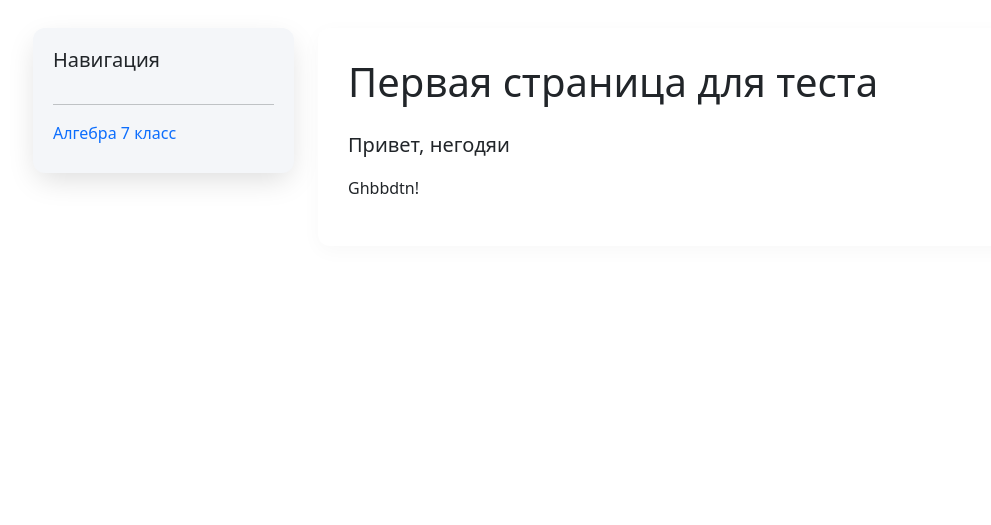
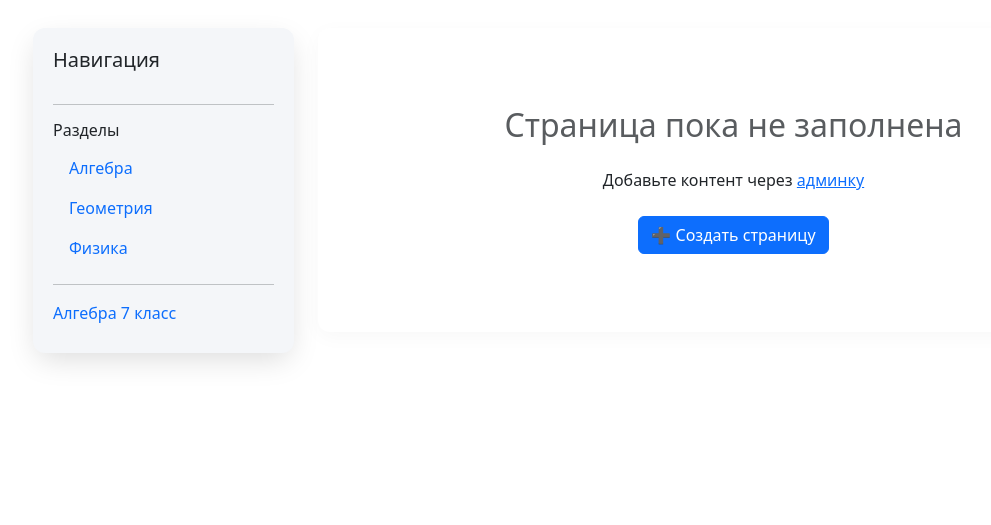
Before and after one commit to mikebeznosov/school_test, a Django app: page / in a window 1280 px wide. Shown: the part 56-581 px from the top of the page, without its empty margins (49-1040 px from the left). Run offline with Django 5.2, Linux system fonts and the light colour scheme; data comes from the database, SQL or seed files in the repository; both versions use the stored data as it was after the commit; data that the repository does not hold is empty; some libraries are stand-ins or nearby versions.

Commit message:
initial_commit вывод времени вывод времени1 2

```diff
--- a/testsystem/models.py
+++ b/testsystem/models.py
@@ -92,8 +92,15 @@ class SidebarLink(models.Model):
 
 
 class SitePage(models.Model):
+    SUBJECT_CHOICES = [
+        ('algebra', 'Алгебра'),
+        ('geometry', 'Геометрия'),
+        ('physics', 'Физика'),
+    ]
+
     title = models.CharField("Заголовок страницы", max_length=200)
     slug = models.SlugField("URL (slug)", max_length=200, unique=True, blank=True)
+    subject = models.CharField("Предмет", max_length=20, choices=SUBJECT_CHOICES, default='algebra')
     lead = models.TextField("Вступительная часть", blank=True)
     body = RichTextField("Основной текст", blank=True)
     image = models.ImageField("Изображение", upload_to='page_images/', blank=True, null=True)
@@ -109,11 +116,9 @@ class SitePage(models.Model):
         return self.title
 
     def save(self, *args, **kwargs):
-        # Автогенерация slug из title, если не заполнен
         if not self.slug:
             self.slug = slugify(self.title)
         super().save(*args, **kwargs)
-
 
 class MathFormula(models.Model):
     name = models.CharField("Название формулы", max_length=100)
--- a/testsystem/templates/testsystem/home_page.html
+++ b/testsystem/templates/testsystem/home_page.html
@@ -31,10 +31,7 @@
             box-shadow: 0 10px 30px -5px rgba(0, 0, 0, 0.15);
             transition: box-shadow 0.2s ease;
         }
-
-        .sidebar-left:hover {
-            box-shadow: 0 20px 40px -8px rgba(0, 0, 0, 0.2);
-        }
+        .sidebar-left:hover { box-shadow: 0 20px 40px -8px rgba(0, 0, 0, 0.2); }
 
         .main-content {
             background-color: #ffffff;
@@ -43,16 +40,8 @@
             box-shadow: 0 5px 20px rgba(0, 0, 0, 0.03);
         }
 
-        .content-body ul, .content-body ol {
-            margin-bottom: 1rem;
-            padding-left: 2rem;
-        }
-
-        .figure-img {
-            max-width: 100%;
-            height: auto;
-            border-radius: 8px;
-        }
+        .content-body ul, .content-body ol { margin-bottom: 1rem; padding-left: 2rem; }
+        .figure-img { max-width: 100%; height: auto; border-radius: 8px; }
 
         .admin-edit-link {
             position: fixed;
@@ -67,10 +56,7 @@
             box-shadow: 0 5px 15px rgba(0,0,0,0.2);
             z-index: 1000;
         }
-        .admin-edit-link:hover {
-            background: #212529;
-            color: white;
-        }
+        .admin-edit-link:hover { background: #212529; color: white; }
     </style>
 </head>
 <body class="d-flex flex-column h-100">
@@ -103,7 +89,7 @@
                 <div class="col-lg-3">
                     <div class="sidebar-left">
                         <h5 class="mb-3">Навигация</h5>
-                        <ul class="nav flex-column">
+                        <ul class="nav flex-column mb-3">
                             {% for item in side_menu %}
                                 <li class="nav-item mb-2">
                                     <a href="{{ item.url }}" class="nav-link p-0">
@@ -111,6 +97,16 @@
                                     </a>
                                 </li>
                             {% endfor %}
+                        </ul>
+
+                        <hr>
+
+                        <!-- Разделы предметов -->
+                        <h6>Разделы</h6>
+                        <ul class="nav flex-column mb-3">
+                            <li><a href="{% url 'pages_by_subject' 'algebra' %}" class="nav-link {% if current_subject == 'algebra' %}fw-bold text-primary{% endif %}">Алгебра</a></li>
+                            <li><a href="{% url 'pages_by_subject' 'geometry' %}" class="nav-link {% if current_subject == 'geometry' %}fw-bold text-primary{% endif %}">Геометрия</a></li>
+                            <li><a href="{% url 'pages_by_subject' 'physics' %}" class="nav-link {% if current_subject == 'physics' %}fw-bold text-primary{% endif %}">Физика</a></li>
                         </ul>
 
                         {% if sidebar_links %}
@@ -127,7 +123,7 @@
                     </div>
                 </div>
 
-                <!-- ЦЕНТРАЛЬНАЯ КОЛОНКА (ОСНОВНОЙ КОНТЕНТ) -->
+                <!-- ЦЕНТРАЛЬНАЯ КОЛОНКА -->
                 <div class="col-lg-9">
                     <div class="main-content">
                         {% if page %}
@@ -138,17 +134,14 @@
                             {% endif %}
 
                             <div class="content-body">
-    {{ page.body|safe }}
-</div>
+                                {{ page.body|safe }}
+                            </div>
 
                             {% if page.image %}
                                 <figure class="figure my-4">
-                                    <img src="{{ page.image.url }}" class="figure-img img-fluid rounded"
-                                         alt="{{ page.image_caption }}">
+                                    <img src="{{ page.image.url }}" class="figure-img img-fluid rounded" alt="{{ page.image_caption }}">
                                     {% if page.image_caption %}
-                                        <figcaption class="figure-caption text-center">
-                                            {{ page.image_caption }}
-                                        </figcaption>
+                                        <figcaption class="figure-caption text-center">{{ page.image_caption }}</figcaption>
                                     {% endif %}
                                 </figure>
                             {% endif %}
@@ -156,13 +149,12 @@
                             <div class="text-center py-5">
                                 <h2 class="text-muted mb-4">Страница пока не заполнена</h2>
                                 <p class="mb-4">Добавьте контент через <a href="/admin/testsystem/sitepage/add/">админку</a></p>
-                                <a href="/admin/testsystem/sitepage/add/" class="btn btn-primary">
-                                    ➕ Создать страницу
-                                </a>
+                                <a href="/admin/testsystem/sitepage/add/" class="btn btn-primary">➕ Создать страницу</a>
                             </div>
                         {% endif %}
                     </div>
                 </div>
+
             </div>
         </div>
     </main>
@@ -183,11 +175,8 @@
         </div>
     </footer>
 
-    <!-- Кнопка быстрого перехода в админку (для авторизованных) -->
     {% if user.is_authenticated %}
-        <a href="/admin/testsystem/sitepage/{{ page.id|default:'' }}/change/" class="admin-edit-link">
-            ✏️ Редактировать страницу
-        </a>
+        <a href="/admin/testsystem/sitepage/{{ page.id|default:'' }}/change/" class="admin-edit-link">✏️ Редактировать страницу</a>
     {% endif %}
 
     <script src="https://cdn.jsdelivr.net/npm/bootstrap@5.3.2/dist/js/bootstrap.bundle.min.js"></script>
--- a/testsystem/urls.py
+++ b/testsystem/urls.py
@@ -2,8 +2,11 @@ from django.urls import path
 from . import views
 
 urlpatterns = [
-    # Главная страница сайта (CMS)
+    # Главная страница
     path('', views.home_page, name='home'),
+
+    # Страницы по предмету: /pages/algebra/, /pages/geometry/, /pages/physics/
+    path('pages/<str:subject>/', views.home_page, name='pages_by_subject'),
 
     # Список тестов
     path('tests/', views.index, name='index'),
@@ -11,12 +14,12 @@ urlpatterns = [
     # Прохождение теста
     path('test/<int:test_id>/', views.test, name='test'),
 
-    # Результаты конкретного пользователя
+    # Результаты конкретного ученика
     path('results/<str:student_name>/', views.result_list, name='result_list'),
 
     # Просмотр всех результатов (для админа)
     path('results/', views.results_list_all, name='results_all'),
 
-    # CMS-страницы по slug — должно быть последним
+    # CMS-страницы по slug — всегда последним
     path('<slug:slug>/', views.page_view, name='page'),
 ]
--- a/testsystem/views.py
+++ b/testsystem/views.py
@@ -5,23 +5,29 @@ from .models import (
     MainMenuItem, SideMenuItem, SidebarLink, SitePage, MathFormula
 )
 
+
 # =====================================
 # Главная страница
 # =====================================
-def home_page(request):
-    page_content = SitePage.objects.filter(is_published=True).first()
+def home_page(request, subject=None):
+    """Главная страница. Если указан subject, фильтруем страницы по предмету."""
+    pages = SitePage.objects.filter(is_published=True)
+    if subject:
+        pages = pages.filter(subject=subject)
+
     context = {
         'main_menu': MainMenuItem.objects.filter(is_active=True).order_by('order'),
         'side_menu': SideMenuItem.objects.filter(is_active=True).order_by('order'),
         'sidebar_links': SidebarLink.objects.filter(is_active=True).order_by('order'),
-        'page': page_content,
+        'pages': pages,
         'formulas': MathFormula.objects.all()[:5],
+        'subject': subject,
     }
     return render(request, 'testsystem/home_page.html', context)
 
 
 # =====================================
-# CMS-страницы
+# CMS-страницы по slug
 # =====================================
 def page_view(request, slug):
     page = get_object_or_404(SitePage, slug=slug, is_published=True)
@@ -47,7 +53,6 @@ def index(request):
 # Прохождение теста
 # =====================================
 def test(request, test_id):
-
     test_obj = get_object_or_404(Test, id=test_id)
     questions = test_obj.questions.all()
 
@@ -55,36 +60,26 @@ def test(request, test_id):
         q.shuffled_answers = list(q.answers.all())
 
     if request.method == 'POST':
-
         name = request.POST.get('name', 'Аноним')
         score = 0
 
         for q in questions:
-
             if q.allow_text_answer:
-
                 answer_text = request.POST.get(f'text_{q.id}', '').strip()
                 correct_answers = [a.text.strip() for a in q.answers.filter(is_correct=True)]
-
                 if answer_text in correct_answers:
                     score += 1
-
             else:
-
                 selected = request.POST.get(str(q.id))
-
                 if selected:
                     try:
                         answer = Answer.objects.get(id=selected)
-
                         if answer.is_correct:
                             score += 1
-
                     except Answer.DoesNotExist:
                         pass
 
         total_questions = questions.count()
-
         percent = score / total_questions * 100 if total_questions else 0
 
         if percent >= 90:
@@ -106,32 +101,20 @@ def test(request, test_id):
 
         return redirect('result_list', student_name=name)
 
-    return render(request, 'testsystem/test.html', {
-        'test': test_obj,
-        'questions': questions
-    })
+    return render(request, 'testsystem/test.html', {'test': test_obj, 'questions': questions})
 
 
 # =====================================
-# Результаты одного ученика
+# Просмотр результатов конкретного ученика
 # =====================================
 def result_list(request, student_name):
-
-    results = Result.objects.filter(student_name=student_name).select_related('test').order_by('-date_taken')
-
-    return render(request, 'testsystem/results_list.html', {
-        'results': results,
-        'student_name': student_name
-    })
+    results = Result.objects.filter(student_name=student_name).order_by('-date_taken')
+    return render(request, 'testsystem/results_list.html', {'results': results, 'student_name': student_name})
 
 
 # =====================================
-# Все результаты
+# Просмотр всех результатов (для админа)
 # =====================================
 def results_list_all(request):
-
     results = Result.objects.select_related('test').order_by('-date_taken')
-
-    return render(request, 'testsystem/results_list.html', {
-        'results': results
-    })
+    return render(request, 'testsystem/results_list.html', {'results': results})
```
Also changed, not shown: testsystem/admin.py (+10 -18 lines), db.sqlite3.
